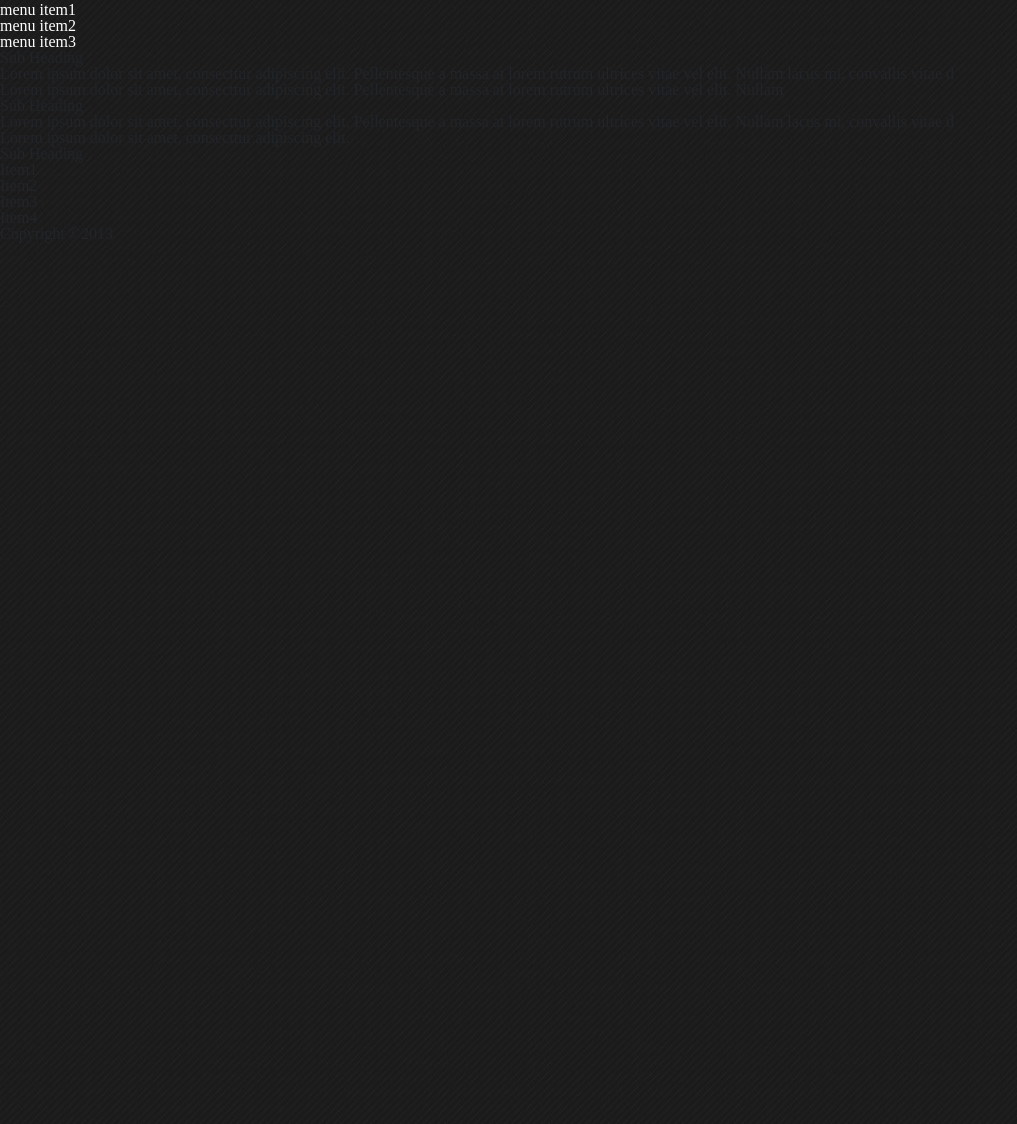
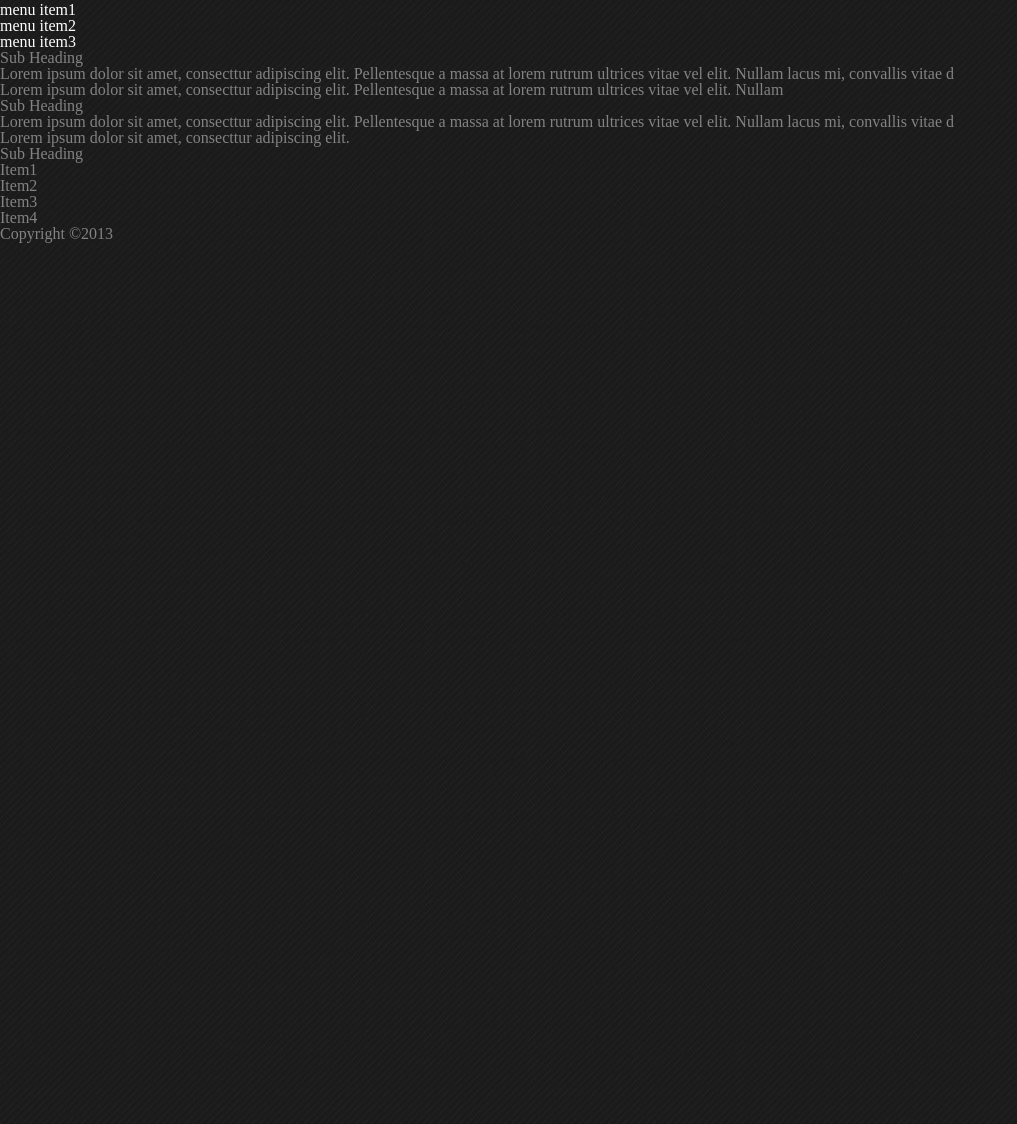
Before and after one commit to gpmitchell27/cjphotography, a PHP site: page / in a window 1280 px wide. Shown: the part 301-1425 px from the top of the page, without its empty margins (0-1017 px from the left). Run offline with PHP 8.4, Linux system fonts and the light colour scheme; some libraries are stand-ins or nearby versions.

Commit message:
css change

```diff
--- a/css/style.css
+++ b/css/style.css
@@ -3,6 +3,7 @@ body {
 	background-repeat: repeat;
 	width:100%;
 	height:1425px;
+	color:#838383;
 }
 
 a, a:link, a:visited {
```
